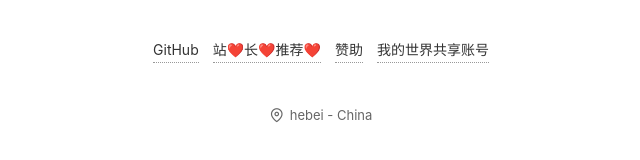
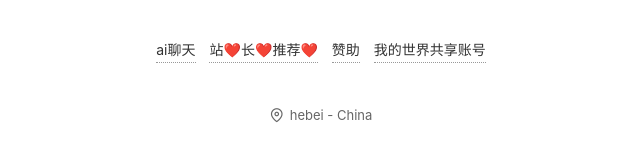
Before and after one commit to tewhdn/home, a plain HTML site: page index.html in a window 1280 px wide. Shown: the part 440-600 px from the top of the page, 319-959 px from the left. Drawn offline with Linux system fonts and the light colour scheme; files whose address does not match are found by name.

Commit message:
index.html

```diff
--- a/index.html
+++ b/index.html
@@ -38,7 +38,7 @@
       </a>
     </div>
     <div class="links">
-      <a href="https://github.com/iissnan" class="animate-slide-in-down">GitHub</a>
+      <a href="https://bing.shandiana.cn" class="animate-slide-in-down">ai聊天</a>
       <a href="https://www.rainyun.com/MzA1MTM=_" class="animate-slide-in-down">站❤️长❤️推荐❤️</a>
       <a href="https://zanzhu.shandiana.cn" class="animate-slide-in-down">赞助</a>
       <a href="https://gxzh.shandiana.cn" class="animate-slide-in-down">我的世界共享账号</a>
```
